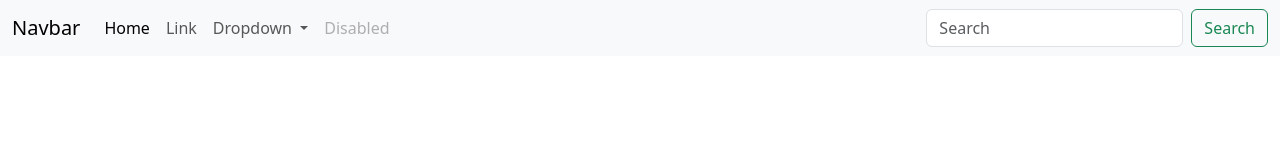
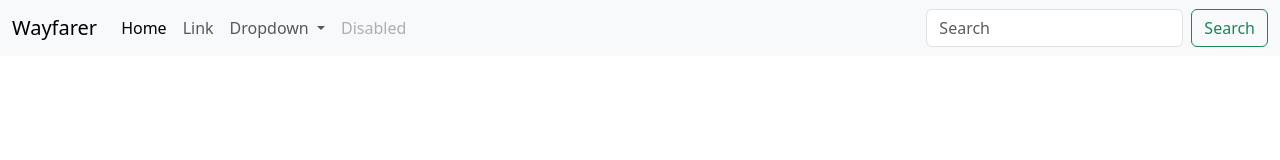
Before and after one commit to Dommy99/wayfarer, an Angular app: page / in a window 1280 px wide. Shown: the top 160 px of the page. Built offline with nearby package versions, Linux system fonts and the light colour scheme.

Commit message:
created navbar component

```diff
--- a/src/app/app.component.html
+++ b/src/app/app.component.html
@@ -1,36 +1 @@
-<nav class="navbar navbar-expand-lg bg-body-tertiary">
-    <div class="container-fluid">
-      <a class="navbar-brand" href="#">Navbar</a>
-      <button class="navbar-toggler" type="button" data-bs-toggle="collapse" data-bs-target="#navbarSupportedContent" aria-controls="navbarSupportedContent" aria-expanded="false" aria-label="Toggle navigation">
-        <span class="navbar-toggler-icon"></span>
-      </button>
-      <div class="collapse navbar-collapse" id="navbarSupportedContent">
-        <ul class="navbar-nav me-auto mb-2 mb-lg-0">
-          <li class="nav-item">
-            <a class="nav-link active" aria-current="page" href="#">Home</a>
-          </li>
-          <li class="nav-item">
-            <a class="nav-link" href="#">Link</a>
-          </li>
-          <li class="nav-item dropdown">
-            <a class="nav-link dropdown-toggle" href="#" role="button" data-bs-toggle="dropdown" aria-expanded="false">
-              Dropdown
-            </a>
-            <ul class="dropdown-menu">
-              <li><a class="dropdown-item" href="#">Action</a></li>
-              <li><a class="dropdown-item" href="#">Another action</a></li>
-              <li><hr class="dropdown-divider"></li>
-              <li><a class="dropdown-item" href="#">Something else here</a></li>
-            </ul>
-          </li>
-          <li class="nav-item">
-            <a class="nav-link disabled">Disabled</a>
-          </li>
-        </ul>
-        <form class="d-flex" role="search">
-          <input class="form-control me-2" type="search" placeholder="Search" aria-label="Search">
-          <button class="btn btn-outline-success" type="submit">Search</button>
-        </form>
-      </div>
-    </div>
-  </nav>
+<app-nav></app-nav>
--- a/src/app/app.module.ts
+++ b/src/app/app.module.ts
@@ -4,12 +4,14 @@ import { CommonModule } from '@angular/common';
 import { AppRoutingModule } from './app-routing.module';
 import { AppComponent } from './app.component';
 import { NgbModule } from '@ng-bootstrap/ng-bootstrap';
+import { NavComponent } from './nav/nav.component';
 
 
 
 @NgModule({
   declarations: [
-    AppComponent
+    AppComponent,
+    NavComponent
   ],
   imports: [
     BrowserModule,
--- /dev/null
+++ b/src/app/nav/nav.component.html
@@ -0,0 +1,40 @@
+<nav class="navbar navbar-expand-lg bg-body-tertiary">
+    <div class="container-fluid">
+        <a class="navbar-brand" href="#">Wayfarer</a>
+        <button class="navbar-toggler" type="button" data-bs-toggle="collapse" data-bs-target="#navbarSupportedContent"
+            aria-controls="navbarSupportedContent" aria-expanded="false" aria-label="Toggle navigation">
+            <span class="navbar-toggler-icon"></span>
+        </button>
+        <div class="collapse navbar-collapse" id="navbarSupportedContent">
+            <ul class="navbar-nav me-auto mb-2 mb-lg-0">
+                <li class="nav-item">
+                    <a class="nav-link active" aria-current="page" href="#">Home</a>
+                </li>
+                <li class="nav-item">
+                    <a class="nav-link" href="#">Link</a>
+                </li>
+                <li class="nav-item dropdown">
+                    <a class="nav-link dropdown-toggle" href="#" role="button" data-bs-toggle="dropdown"
+                        aria-expanded="false">
+                        Dropdown
+                    </a>
+                    <ul class="dropdown-menu">
+                        <li><a class="dropdown-item" href="#">Action</a></li>
+                        <li><a class="dropdown-item" href="#">Another action</a></li>
+                        <li>
+                            <hr class="dropdown-divider">
+                        </li>
+                        <li><a class="dropdown-item" href="#">Something else here</a></li>
+                    </ul>
+                </li>
+                <li class="nav-item">
+                    <a class="nav-link disabled">Disabled</a>
+                </li>
+            </ul>
+            <form class="d-flex" role="search">
+                <input class="form-control me-2" type="search" placeholder="Search" aria-label="Search">
+                <button class="btn btn-outline-success" type="submit">Search</button>
+            </form>
+        </div>
+    </div>
+</nav>
```
Also changed, not shown: src/app/nav/nav.component.ts (added, +10 -0 lines), src/app/nav/nav.component.css (added), 1 other file (tests, documents, lock files or other folders).
